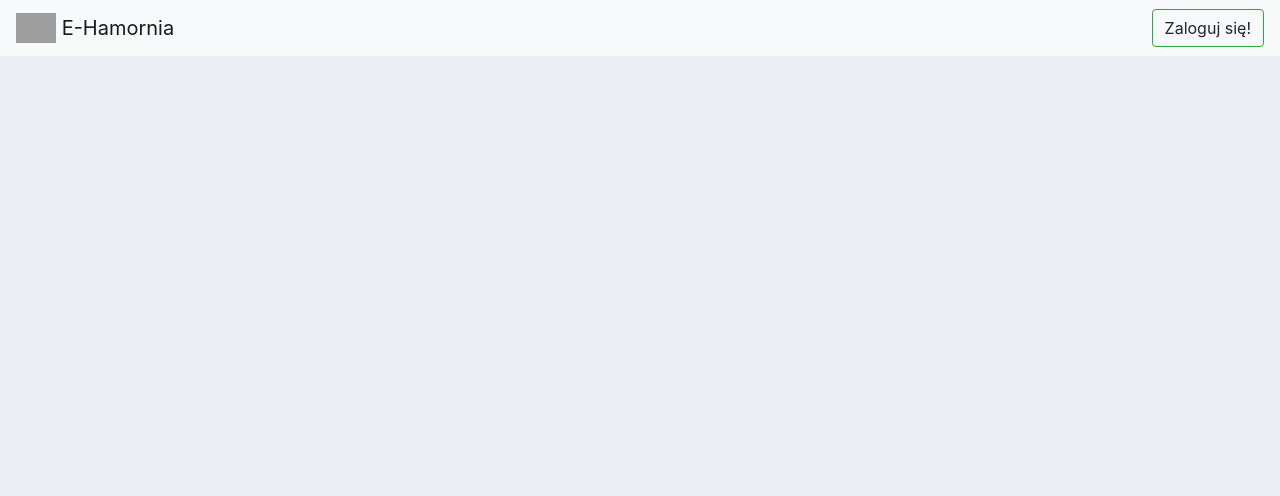
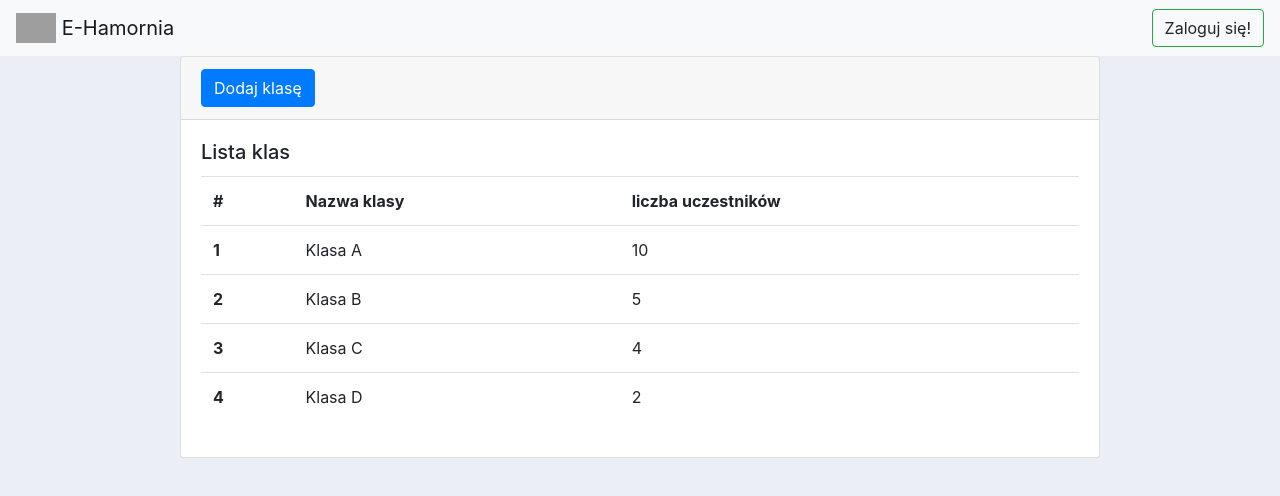
Before and after one commit to rafalciecwierz/PRI--2018-2019----Class-register, an Angular app in the folder Front-end/: page /secretary/class in a window 1280 px wide. Before the commit this address led to /. Shown: the top 496 px of the page. Built offline with nearby package versions, Linux system fonts and the light colour scheme; grey boxes are pictures that could not be loaded.

Commit message:
ADD: Add Class View

```diff
--- a/Front-end/package.json
+++ b/Front-end/package.json
@@ -19,6 +19,7 @@
     "@angular/platform-browser": "~7.1.0",
     "@angular/platform-browser-dynamic": "~7.1.0",
     "@angular/router": "~7.1.0",
+    "@ng-bootstrap/ng-bootstrap": "^4.0.0",
     "bootstrap": "^4.3.1",
     "core-js": "^2.5.4",
     "rxjs": "~6.3.3",
--- a/Front-end/src/app/app-routing.module.ts
+++ b/Front-end/src/app/app-routing.module.ts
@@ -2,11 +2,13 @@ import { NgModule } from '@angular/core';
 import { Routes, RouterModule } from '@angular/router';
 import { UserLoginComponent } from './user/user-login/user-login.component';
 import { MainComponent } from './main/main.component';
+import { ClassListComponent } from './secretary/class-list/class-list.component';
 
 
 const routes: Routes = [
   { path: 'login', component: UserLoginComponent},
-  { path: 'main', component: MainComponent}
+  { path: '', component: MainComponent},
+  { path: 'secretary/class', component: ClassListComponent}
 ];
 
 @NgModule({
--- a/Front-end/src/app/header/header.component.html
+++ b/Front-end/src/app/header/header.component.html
@@ -32,6 +32,17 @@
         <li class="nav-item" routerLinkActive="active" routerLink="">
           <a class="nav-link">Panel Sekretarki</a>
         </li>
+        <li class="divider nav-item"></li>
+        <li class="nav-item" routerLinkActive="active" routerLink="/secretary/class">
+            <a class="nav-link">Klasy</a>
+        </li>
+        <li class="nav-item" routerLinkActive="active" routerLink="">
+            <a class="nav-link">Uczniowie</a>
+        </li>
+        <li class="nav-item" routerLinkActive="active" routerLink="">
+            <a class="nav-link">Wiadomości</a>
+        </li>
+
       </ng-template>
     </ul>
   </div>
--- a/Front-end/src/app/header/header.component.scss
+++ b/Front-end/src/app/header/header.component.scss
@@ -0,0 +1,9 @@
+.divider {
+    margin: 0 15px;
+    height: 40px;
+    border-left: 2px solid #24a745;
+}
+
+a {
+    cursor: pointer;
+}
--- /dev/null
+++ b/Front-end/src/app/secretary/class-list/class-list.component.html
@@ -0,0 +1,37 @@
+<div class="container">
+  <div class="row justify-content-center">
+      <div class="col-10">
+        <div class="card">
+          <div class="card-header">
+            <button class="btn btn-primary" (click)=open(content)>Dodaj klasę</button>
+          </div>
+          <div class="card-body">
+            <h5 class="card-title">Lista klas</h5>
+            <table class="table table-striped">
+              <tr>
+                <th scope="col">#</th>
+                <th scope="col">Nazwa klasy</th>
+                <th scope="col">liczba uczestników</th>
+              </tr>
+              <tr *ngFor="let class of classes; index as i">
+                <th scope="col"> {{i+1}} </th>
+                <td> {{class.name}} </td>
+                <td> {{class.count}} </td>
+              </tr>
+            </table>
+          </div>
+        </div>
+      </div>
+    </div>
+</div>
+
+
+<ng-template #content let-modal>
+  <div class="modal-header">
+    <h4 class="modal-title">Wpisz nazwę klasy</h4>
+  </div>
+  <div class="modal-body">
+      <input #box type="text">
+      <button class="btn btn-primary" (click)="modal.close(box.value)">Dodaj</button>
+  </div>
+</ng-template>
--- /dev/null
+++ b/Front-end/src/app/secretary/class-list/class-list.component.ts
@@ -0,0 +1,43 @@
+import { Component, OnInit } from '@angular/core';
+import { NgbModal } from '@ng-bootstrap/ng-bootstrap';
+
+@Component({
+  selector: 'app-class-list',
+  templateUrl: './class-list.component.html',
+  styleUrls: ['./class-list.component.scss']
+})
+export class ClassListComponent implements OnInit {
+
+  classes = [
+    {
+      name: 'Klasa A',
+      count: 10
+    },
+    {
+      name: 'Klasa B',
+      count: 5
+    },
+    {
+      name: 'Klasa C',
+      count: 4
+    },
+    {
+      name: 'Klasa D',
+      count: 2
+    }
+  ];
+
+  constructor(private modalService: NgbModal) { }
+
+  ngOnInit() {
+  }
+
+  open(content){
+    this.modalService.open(content, {centered: true}).result.then((result) => {
+      this.classes.push({name: result, count: 20});
+    }, (reason) => {
+      this.classes.push({name: 'Klasa y', count: 10});
+    });
+
+  }
+}
--- a/Front-end/src/app/user/user-login/user-login.component.ts
+++ b/Front-end/src/app/user/user-login/user-login.component.ts
@@ -33,8 +33,6 @@ export class UserLoginComponent implements OnInit {
 
     this.auth.logIn(this.loginUser).subscribe(
       (resp: Object) => {
-        console.log(resp['token']+resp['role']+resp['username']);
-
         this.auth.setSession(resp['token'],resp['role'],resp['username']);
         this.router.navigate(['']);
       },
```
Also changed, not shown: Front-end/src/app/app.module.ts (+6 -2 lines), Front-end/src/app/secretary/class-list/class-list.component.scss (added), 1 other file (tests, documents, lock files or other folders).
